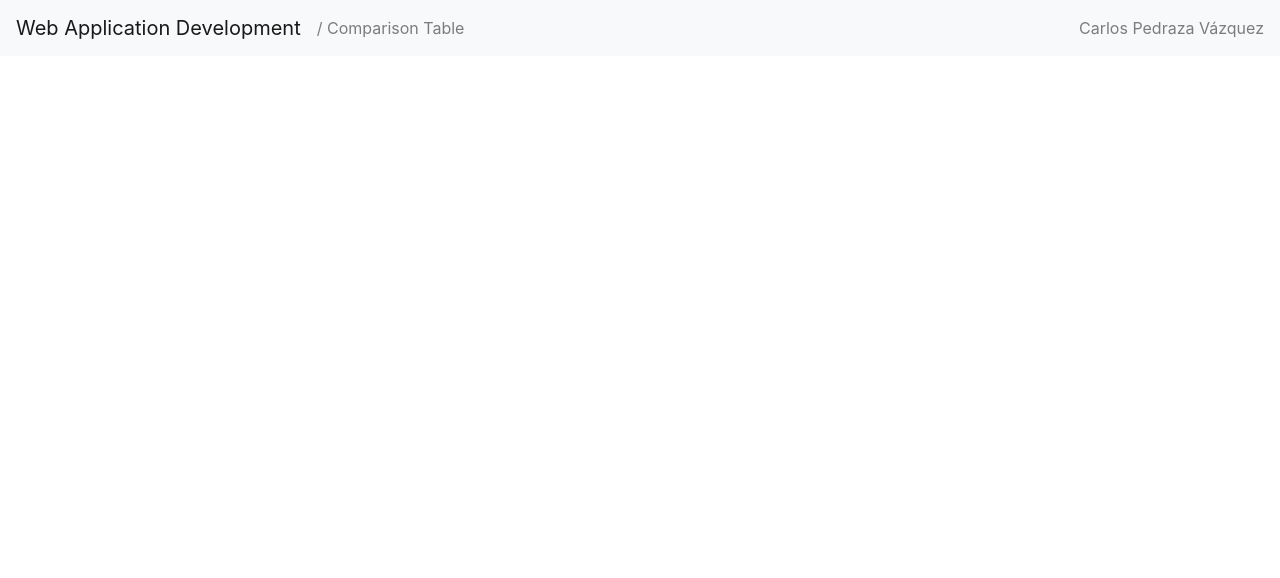
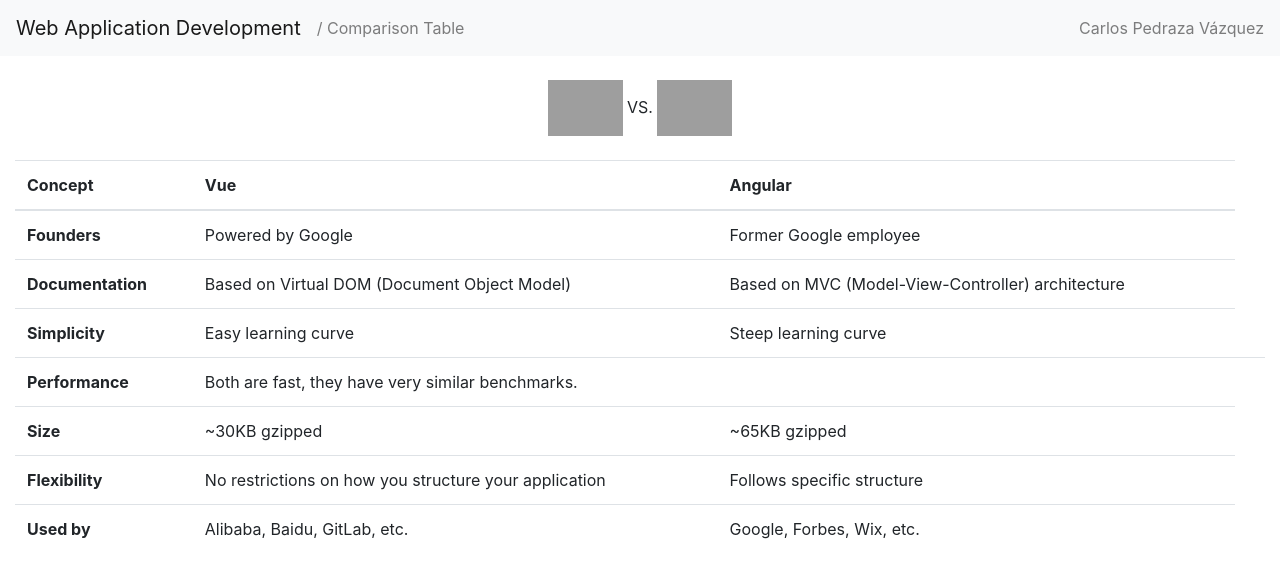
Before and after one commit to charpple/WebApps, a plain HTML site: page homeworks/comparisonTable.html in a window 1280 px wide. Drawn offline with nearby package versions, Linux system fonts and the light colour scheme; grey boxes are pictures that could not be loaded.

Commit message:
table changes

```diff
--- a/homeworks/comparisonTable.html
+++ b/homeworks/comparisonTable.html
@@ -21,9 +21,65 @@
                </span>
 
               </nav>
-              <br><br>
+              <br>
 <div class="container-fluid">
+  <center>
+    <img src="https://upload.wikimedia.org/wikipedia/commons/thumb/9/95/Vue.js_Logo_2.svg/1200px-Vue.js_Logo_2.svg.png" width="6%"> VS.
 
+    <img src="https://www.analiticaweb.es/wp-content/uploads/2015/03/AngularJS.png" width="6%">
+
+  </center>
+  <br>
+  <table class="table table-hover">
+      <thead>
+        <tr>
+          <th scope="col" >Concept</th>
+          <th scope="col">Vue</th>
+          <th scope="col">Angular</th>
+
+        </tr>
+      </thead>
+      <tbody>
+          <tr>
+              <td><b>Founders</b></td>
+              <td>Powered by Google</td>
+              <td>Former Google employee</td>
+            </tr>
+        <tr>
+
+          <td><b>Documentation</td></b></td>
+          <td>Based on Virtual DOM (Document Object Model)</td>
+          <td>Based on MVC (Model-View-Controller) architecture</td>
+        </tr>
+        <tr>
+          <td><b>Simplicity</b></td>
+          <td>Easy learning curve</td>
+          <td>Steep learning curve</td>
+        </tr>
+        <tr>
+          <td><b>Performance</b></td>
+          <td colspan="2">Both are fast, they have very similar benchmarks. </td>
+          <td></td>
+        </tr>
+        <tr>
+            <td><b>Size</b></td>
+            <td>~30KB gzipped</td>
+            <td>~65KB gzipped</td>
+          </tr>
+          <tr>
+              <td><b>Flexibility</b></td>
+              <td>No restrictions on how you structure your application</td>
+              <td>Follows specific structure</td>
+            </tr>
+
+            <tr>
+                <td><b>Used by</b></td>
+                <td>Alibaba, Baidu, GitLab, etc.</td>
+                <td>Google, Forbes, Wix, etc.</td>
+              </tr>
+
+      </tbody>
+    </table>
 
 </div>
 
```
